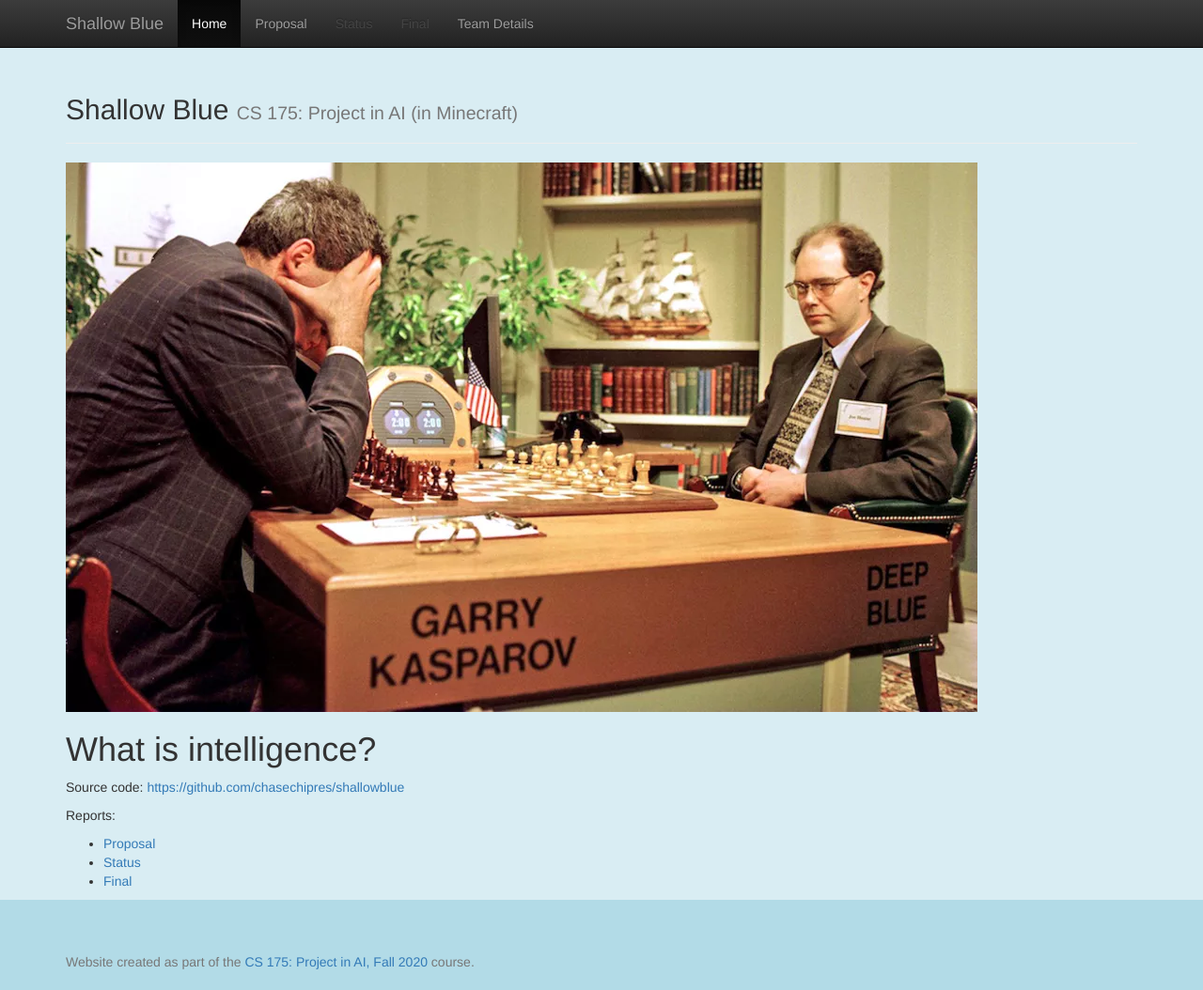
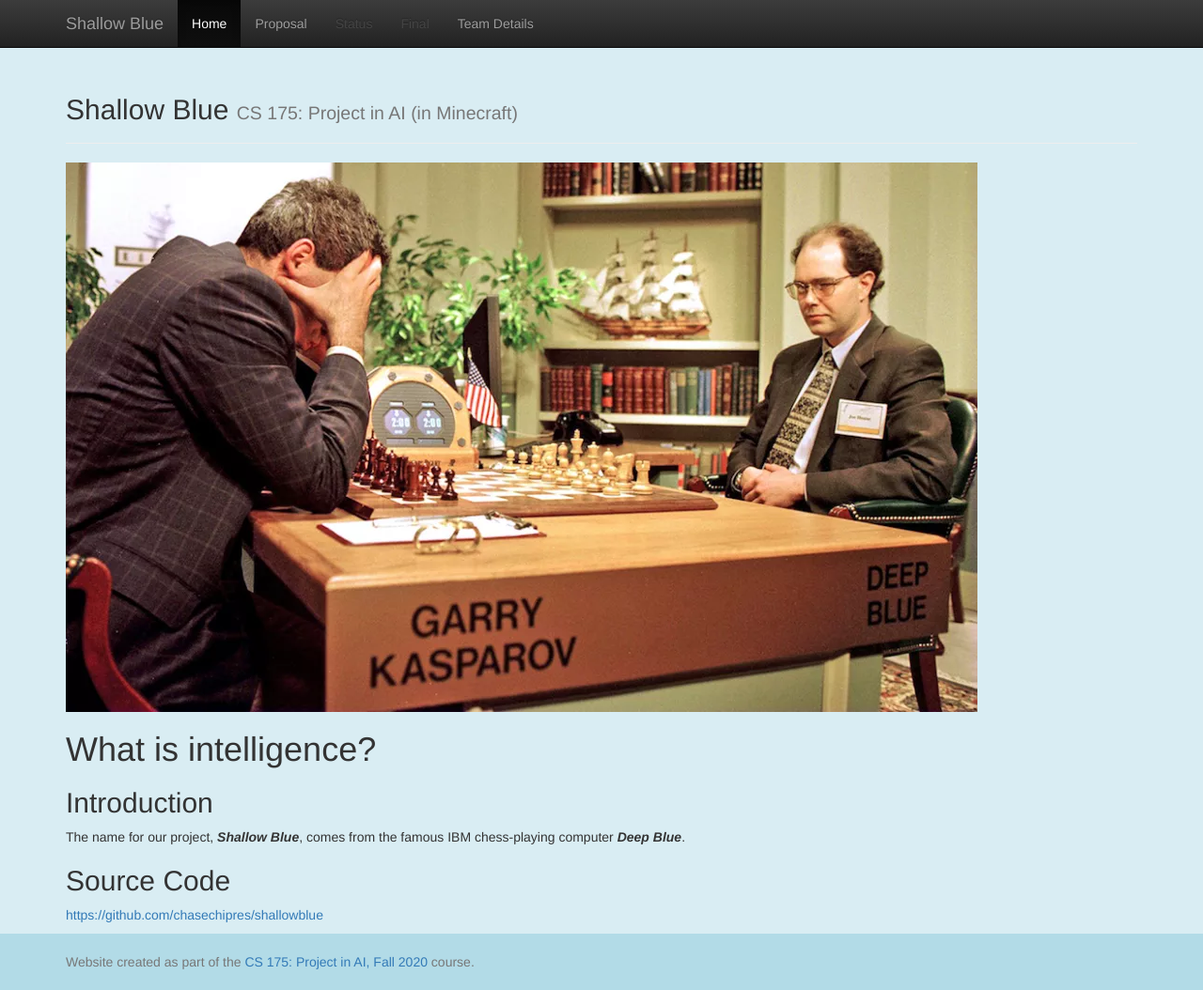
Before and after one commit to ChaseChipres/ShallowBlue, a Jekyll site: the page built from docs/index.md, in a window 1280 px wide and 1054 px high. Shown: the whole window at 94% size. Built offline with Jekyll 4.4.1, drawn with Linux system fonts in a browser that asks for light colours.

Commit message:
Added introduction and source code

```diff
--- a/docs/index.md
+++ b/docs/index.md
@@ -7,10 +7,8 @@
 
 # What is intelligence?
 
-Source code: [https://github.com/chasechipres/shallowblue](https://github.com/chasechipres/shallowblue)
+## Introduction
+The name for our project, ***Shallow Blue***, comes from the famous IBM chess-playing computer ***Deep Blue***.
 
-Reports:
-
-- [Proposal](proposal.html)
-- [Status](status.html)
-- [Final](final.html)
+## Source Code
+[https://github.com/chasechipres/shallowblue](https://github.com/chasechipres/shallowblue)
```
